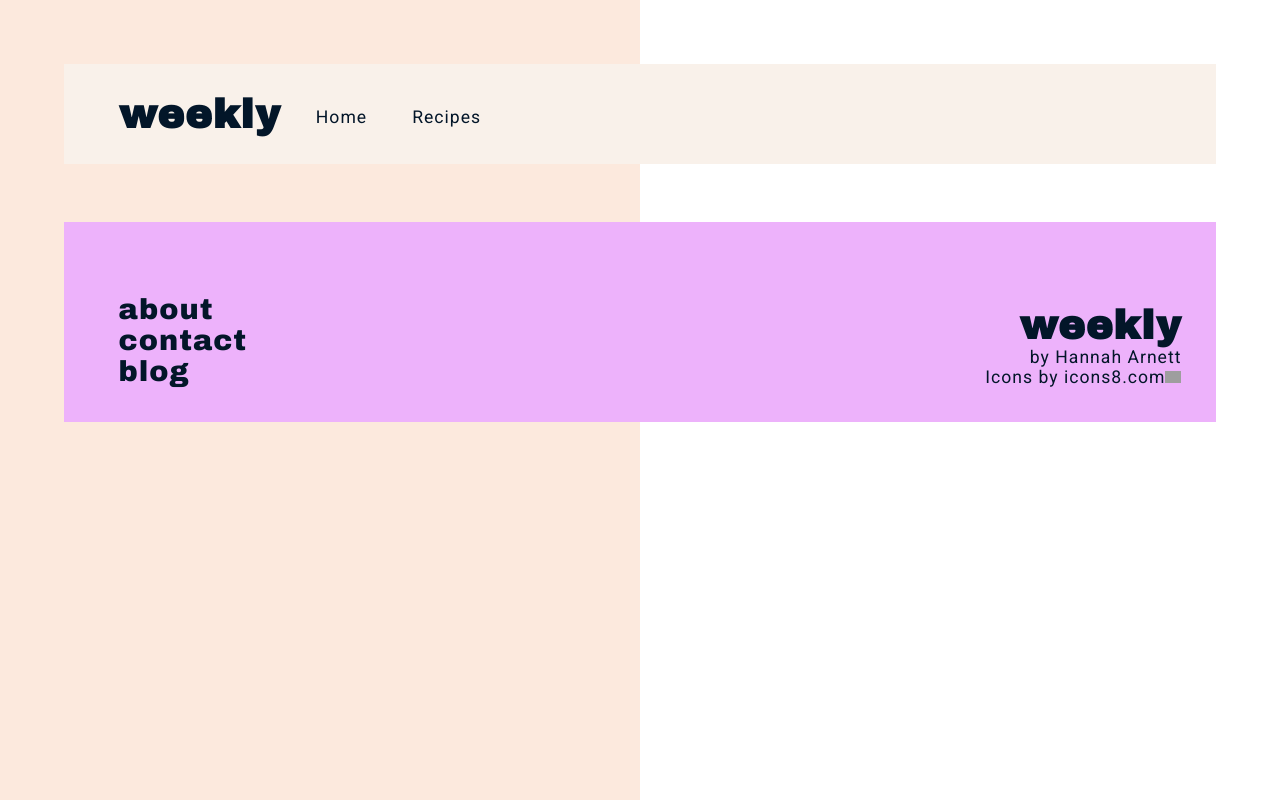
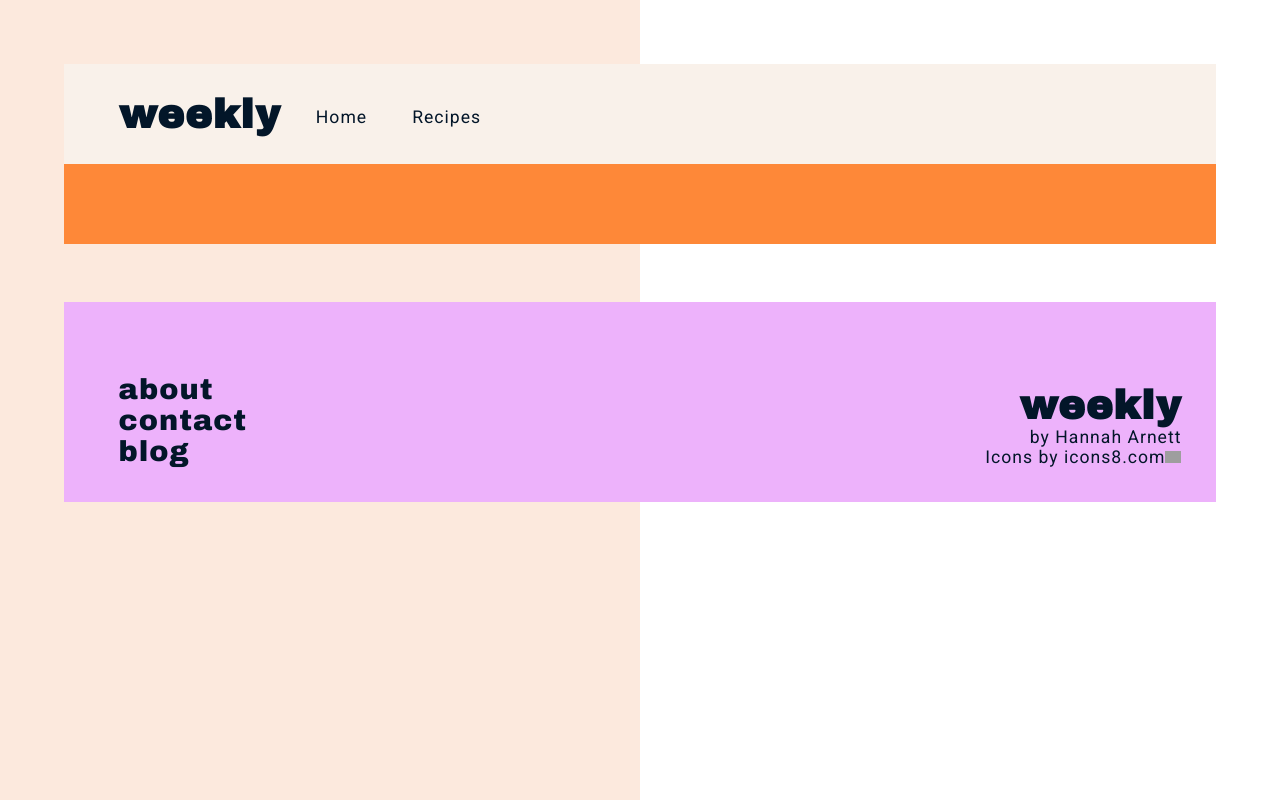
Before and after one commit to hannaharnett/weekly, a React (Create React App) app: page /lists in a window 1280 px wide. Built offline with nearby package versions, Linux system fonts and the light colour scheme; grey boxes are pictures that could not be loaded.

Commit message:
Add Lists component w/styles

```diff
--- a/src/App.js
+++ b/src/App.js
@@ -4,6 +4,7 @@ import Dashboard from "./Dashboard";
 import RecipeList from "./RecipeList";
 import NewRecipeForm from "./NewRecipeForm";
 import NewListForm from "./NewListForm";
+import Lists from "./Lists";
 import List from "./List";
 import Navbar from "./Navbar";
 import Footer from "./Footer";
@@ -88,14 +89,19 @@ function App() {
         />
 
         <Route
-          path="/lists/new"
+          path="/lists"
+          render={(routeProps) => <Lists lists={lists} {...routeProps} />}
+        />
+
+        <Route
+          path="/list/new"
           render={(routeProps) => (
             <NewListForm saveList={saveList} {...routeProps} />
           )}
         />
 
         <Route
-          path="/lists/:id"
+          path="/list/:id"
           render={(routeProps) => (
             <List
               list={findList(routeProps.match.params.id)}
--- /dev/null
+++ b/src/Lists.js
@@ -0,0 +1,25 @@
+import React from "react";
+import { Link } from "react-router-dom";
+
+import "./lists.scss";
+
+const Lists = ({ lists }) => {
+  const miniLists = lists.map((list) => {
+    return (
+      <li className="">
+        <Link to={`/list/${list.id}`}>
+          <h2 className="list-title">{list.title}</h2>
+        </Link>
+        <p>{`Incudes ${list.recipes.length} recipes`}</p>
+      </li>
+    );
+  });
+  return (
+    <div className="all-lists-container">
+      <h1 className="all-lists-title visually-hidden">All lists</h1>
+      <ul className="all-lists-ul">{miniLists}</ul>
+    </div>
+  );
+};
+
+export default Lists;
--- /dev/null
+++ b/src/lists.scss
@@ -0,0 +1,33 @@
+@import "_base";
+@import "_breakpointMixins";
+
+.all-lists-container {
+  background-color: $orange;
+}
+.all-lists-ul {
+  list-style: none;
+  padding: 40px 55px;
+  @include respond-until(sm) {
+    padding: 20px 30px;
+  }
+  li {
+    padding: 10px 0;
+
+    .list-title {
+      @extend .hover-links;
+      font-size: 3.5rem;
+      color: $darkFont;
+      text-decoration: underline;
+      @include respond-until(md) {
+        font-size: 2.2rem;
+      }
+      &:hover {
+        color: white;
+      }
+    }
+
+    p {
+      font-size: 1.1rem;
+    }
+  }
+}
```
